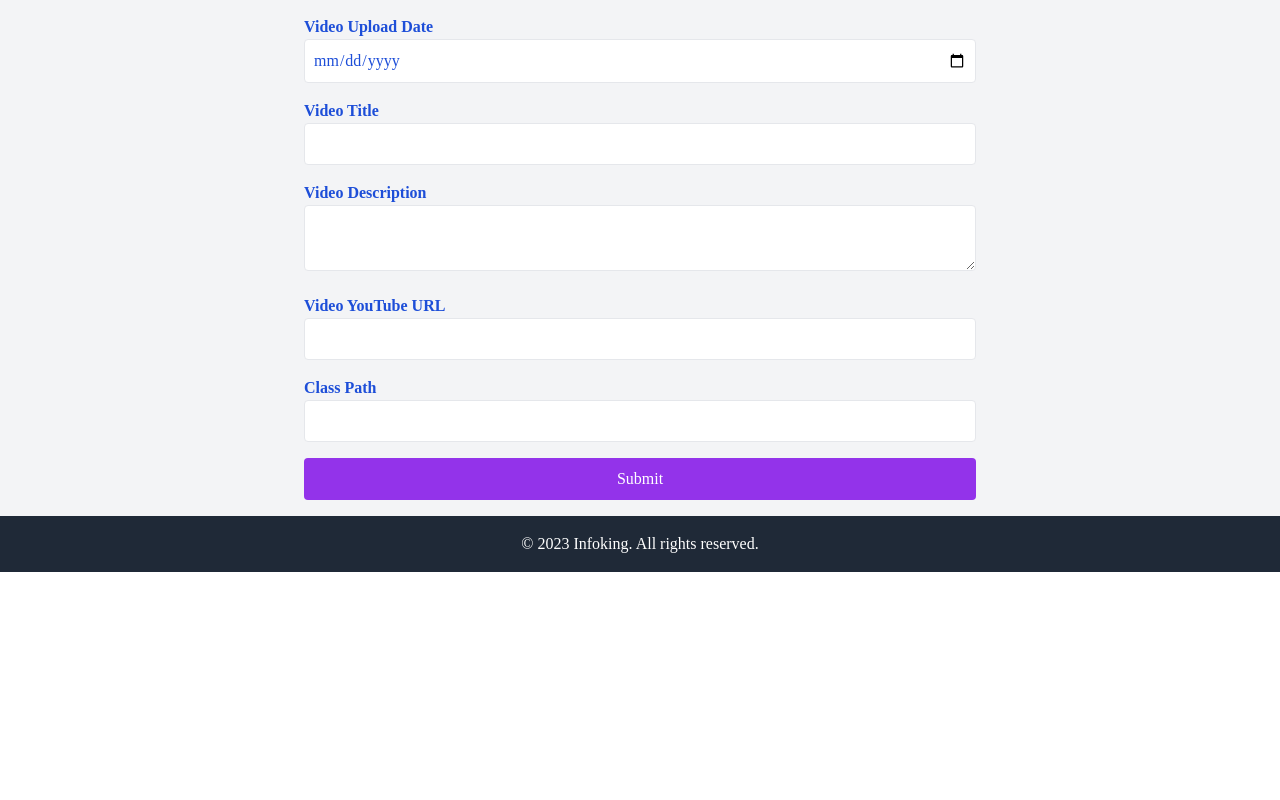
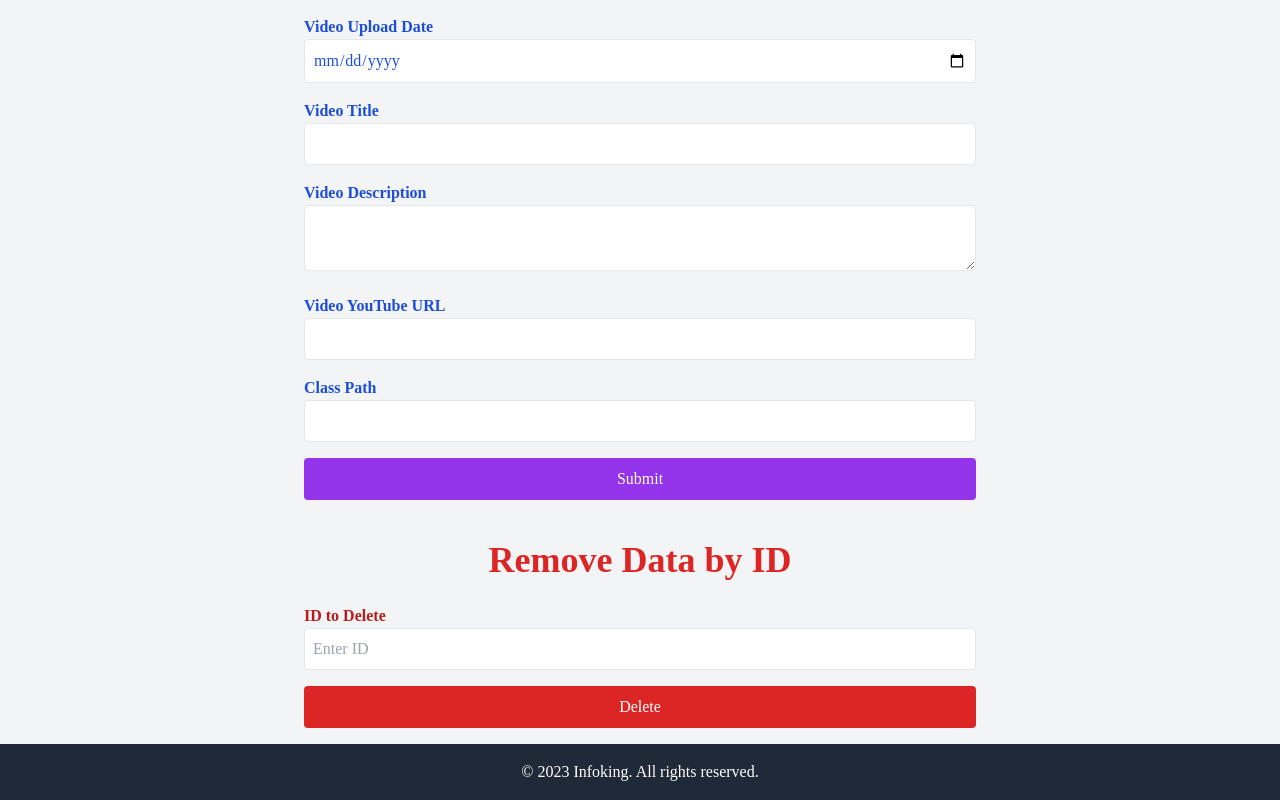
Before and after one commit to lepeter-solutions/infoking, a React (Vite) app: page /admin in a window 1280 px wide. Shown: the part 487-1287 px from the top of the page. Before the commit the page ends 1059 px from the top, so only its background shows below. Built offline with nearby package versions, Linux system fonts and the light colour scheme; the HTML template or start-up script is replaced by a standard one.

Commit message:
Added remover by ID

```diff
--- a/src/Admin.jsx
+++ b/src/Admin.jsx
@@ -12,6 +12,8 @@ function Admin() {
     videoYoutubeUrl: '',
     classPath: '',
   });
+
+  const [deleteId, setDeleteId] = useState('');
 
   const handleChange = (e) => {
     const { name, value } = e.target;
@@ -44,6 +46,30 @@ function Admin() {
         });
       } else {
         alert('Failed to add data. Please try again.');
+      }
+    } catch (error) {
+      console.error('Error:', error);
+      alert('An error occurred. Please try again.');
+    }
+  };
+
+  const handleDelete = async (e) => {
+    e.preventDefault();
+    if (!deleteId) {
+      alert('Please provide an ID to delete.');
+      return;
+    }
+
+    try {
+      const response = await fetch(`https://retoolapi.dev/yHbocP/infoking/${deleteId}`, {
+        method: 'DELETE',
+      });
+
+      if (response.ok) {
+        alert(`Data with ID ${deleteId} successfully deleted!`);
+        setDeleteId('');
+      } else {
+        alert('Failed to delete data. Please check the ID and try again.');
       }
     } catch (error) {
       console.error('Error:', error);
@@ -177,6 +203,29 @@ function Admin() {
             Submit
           </button>
         </form>
+
+        <h1 className="text-3xl md:text-4xl font-bold text-center text-red-600 mt-10">
+          Remove Data by ID
+        </h1>
+        <form className="mt-6 max-w-2xl mx-auto space-y-4" onSubmit={handleDelete}>
+          <div>
+            <label className="block font-bold text-red-700">ID to Delete</label>
+            <input
+              type="text"
+              value={deleteId}
+              onChange={(e) => setDeleteId(e.target.value)}
+              className="w-full p-2 border rounded text-red-700"
+              placeholder="Enter ID"
+              required
+            />
+          </div>
+          <button
+            type="submit"
+            className="w-full bg-red-600 text-white p-2 rounded hover:bg-red-700"
+          >
+            Delete
+          </button>
+        </form>
       </main>
 
       <footer className="bg-gray-800 text-white text-center p-4">
```
